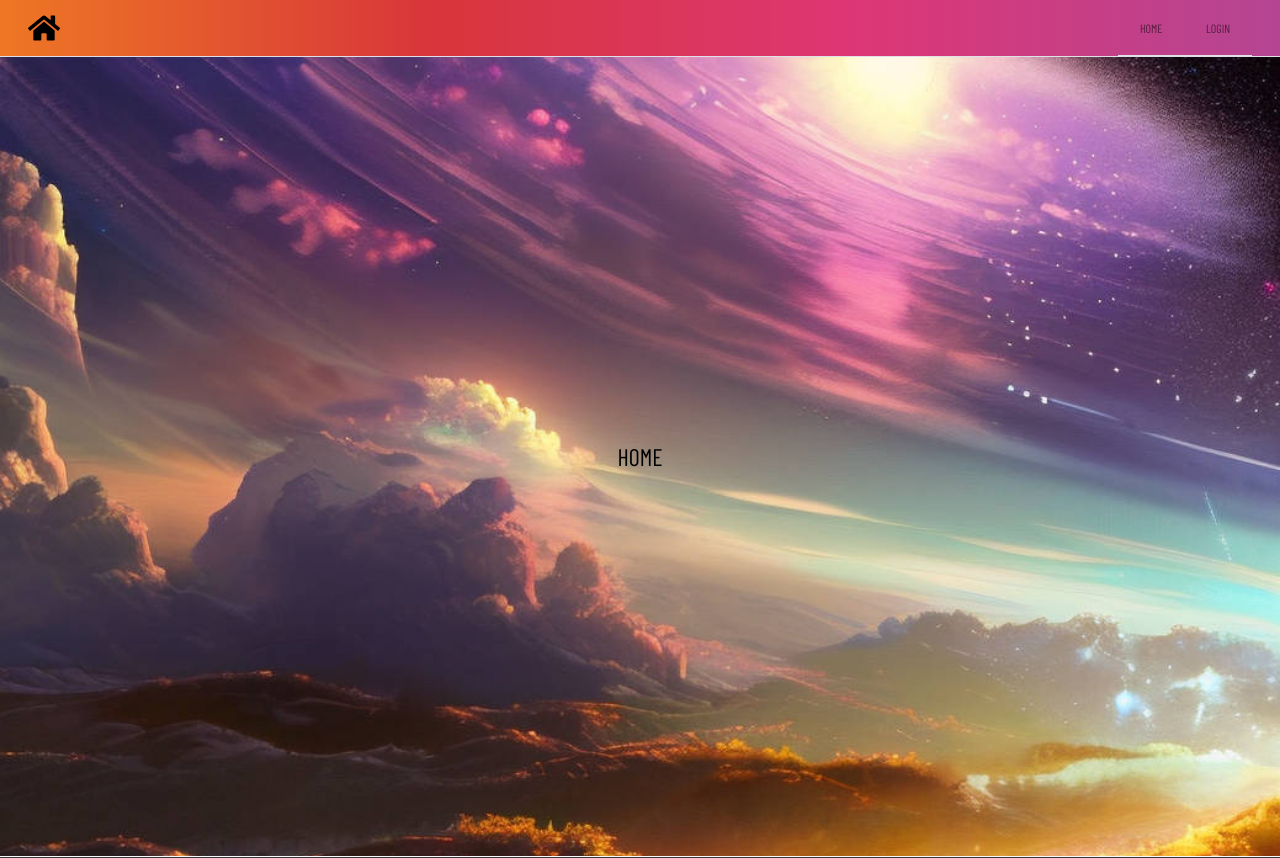
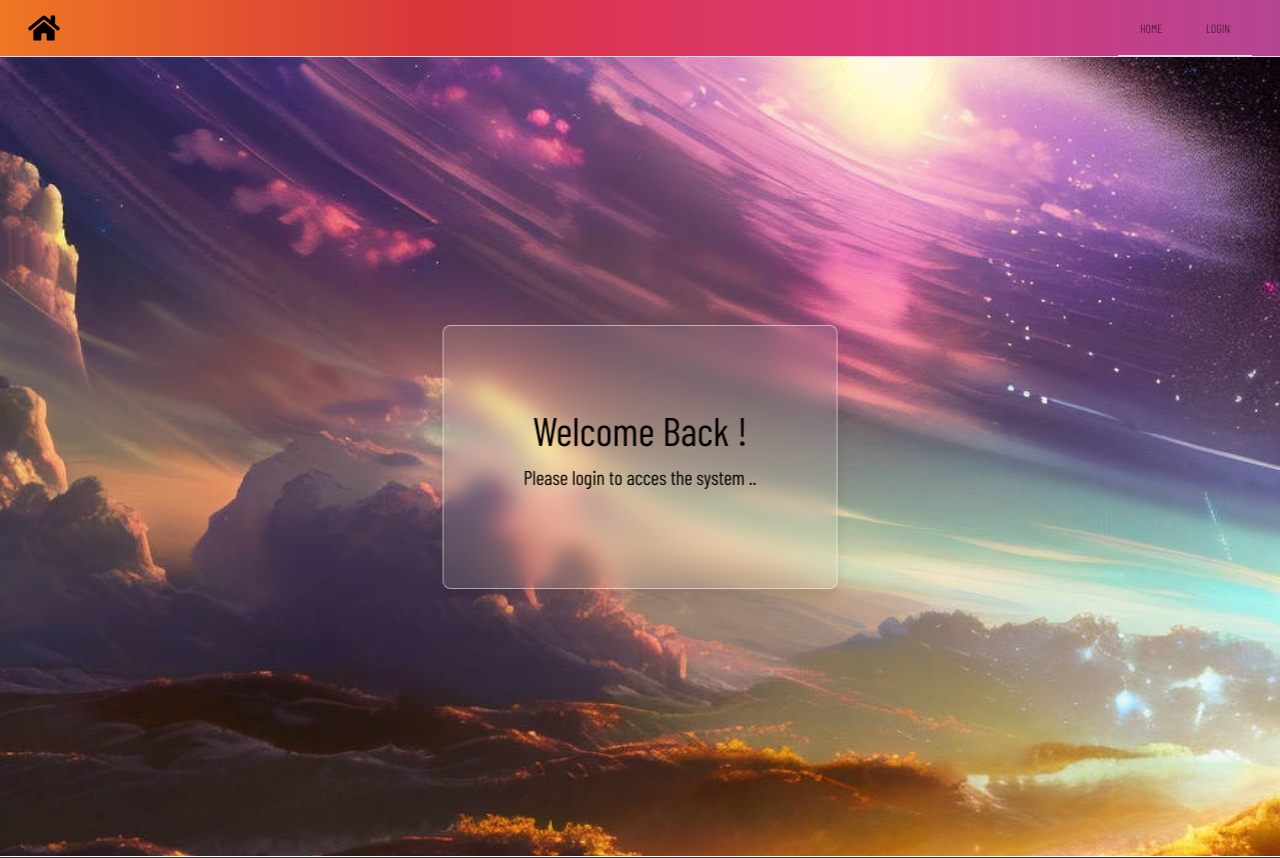
Before and after one commit to tagorganesh464/fliprexternship, a React (Create React App) app in the folder frontend/: page / in a window 1280 px wide. Shown: the top 858 px of the page. Built offline with nearby package versions, Linux system fonts and the light colour scheme; a web font is replaced by a local one.

Commit message:
3 modules Done

```diff
--- a/frontend/src/components/home/Home.js
+++ b/frontend/src/components/home/Home.js
@@ -6,7 +6,8 @@ function Home() {
   return (
     <div className='home-container'>
       <div className='text-center home-content'>
-        HOME
+      <h1>Welcome Back !</h1>
+      <p className='lead'>Please login to acces the system ..</p>
       </div>
       <footer className='footer'>
         {/* Footer content */}
--- a/frontend/src/components/home/home.css
+++ b/frontend/src/components/home/home.css
@@ -12,9 +12,16 @@
   position: absolute;
   top: 50%;
   left: 50%;
+  padding: 80px;
   transform: translate(-50%, -50%);
   color: black;
   font-size: 24px;
+  background-color: rgba(255, 255, 255, 0.1);
+  border-radius: 8px;
+  box-shadow: 0 8px 16px rgba(0, 0, 0, 0.1);
+  border: 1px solid rgba(255, 255, 255, 0.5);
+  backdrop-filter: blur(10px);
+  transition: transform 0.3s ease;
 }
 
 .footer {
```
